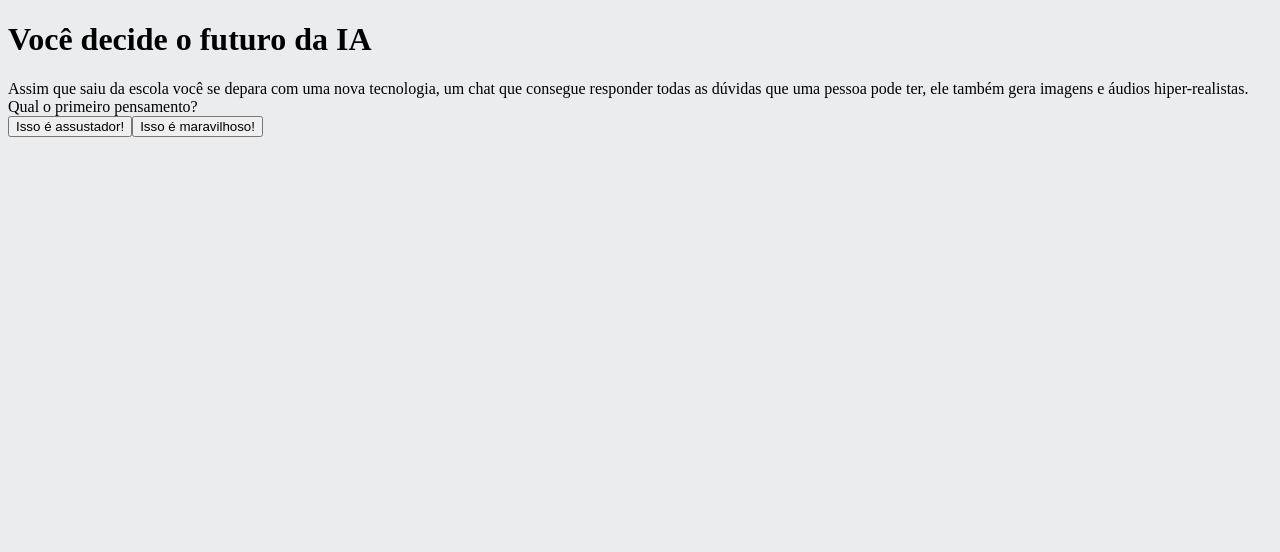
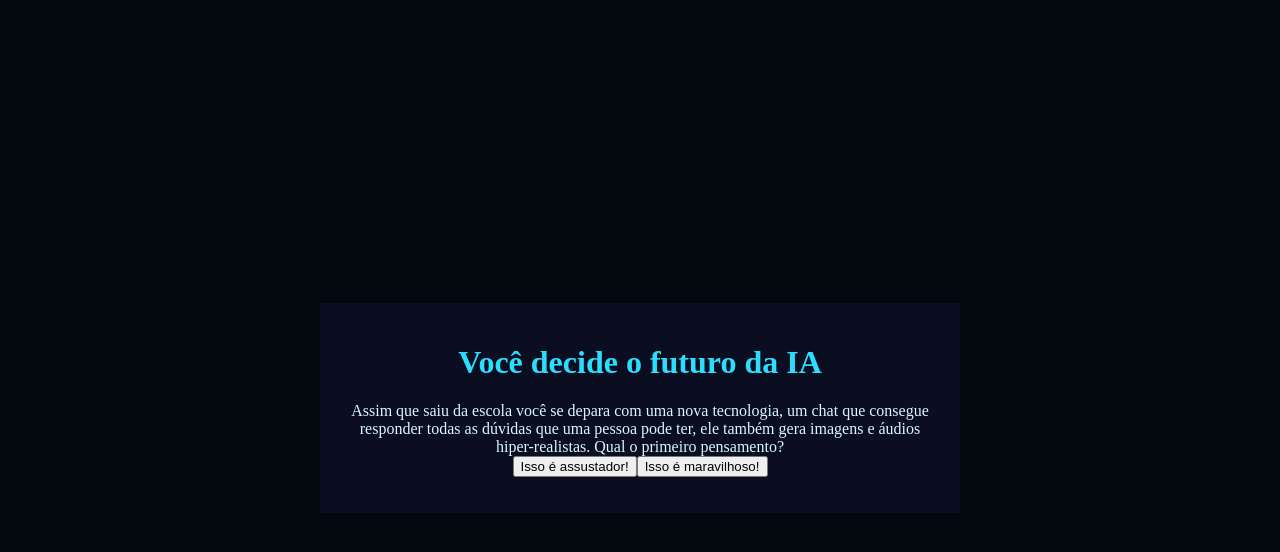
Before and after one commit to viniciusluizdasilva/2-trimestre, a plain HTML site: page index.html in a window 1280 px wide. Drawn offline with Linux system fonts and the light colour scheme.

Commit message:
Update style.css

```diff
--- a/style.css
+++ b/style.css
@@ -1,20 +1,29 @@
-@import url("styles/header.css");
-@import url("styles/banner.css");
-@import url("styles/carrossel.css");
-@import url("styles/topicos.css");
+:root{
+    --cor-fundo: #01080E ;
+    --cor-principal: #0B0D20 ;
+    --cor-secundaria: #212333;
+    --cor-destaque: #2BDEFD;
+    --cor-texto: #D7F9FF;
 
-:root {
-    --cor-de-fundo: #EBECEE;
-    --branco: #FFFFFF;
-    --laranja: #EB9B00;
-    --azul-degrade: linear-gradient(97.54deg, #002f52 35.49%, #326589 165.37%);
-    --fonte-principal: "Poppins";
-    --azul: #002F52;
 }
 
 body {
-    background-color: var(--cor-de-fundo);
-    font-family: var(--fonte-principal);
-    font-size: 16px;
-    font-weight: 400;
+    background-color: var(--cor-fundo);
+    color: var(--cor-texto);
+    display: flex;
+    justify-content: center;
+    align-items: center;
+    min-height: 100vh;
 }
+
+.caixa-principal{
+    background-color: var(--cor-principal);
+    width: 90%;
+    max-width: 600px;
+    text-align: center;
+    padding: 20px;
+}
+
+h1{
+    color: var(--cor-destaque);
+}
```
